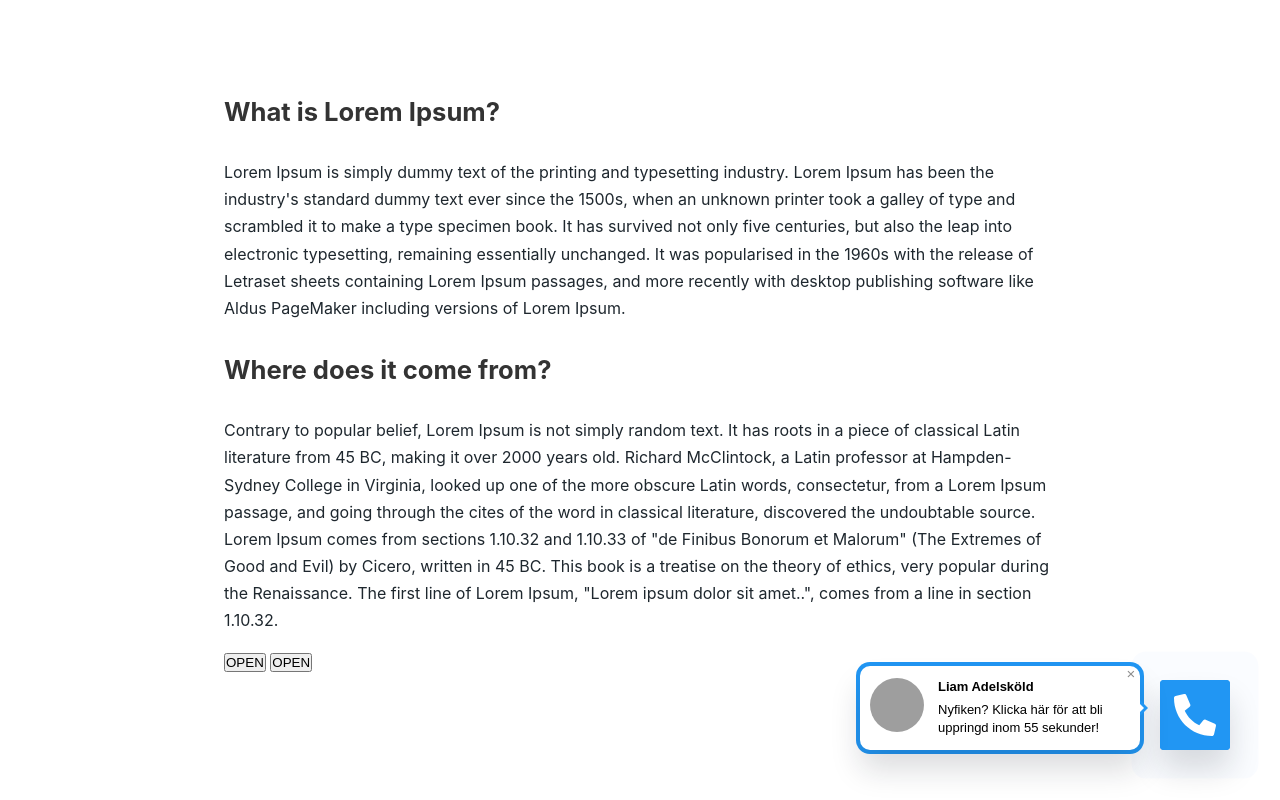
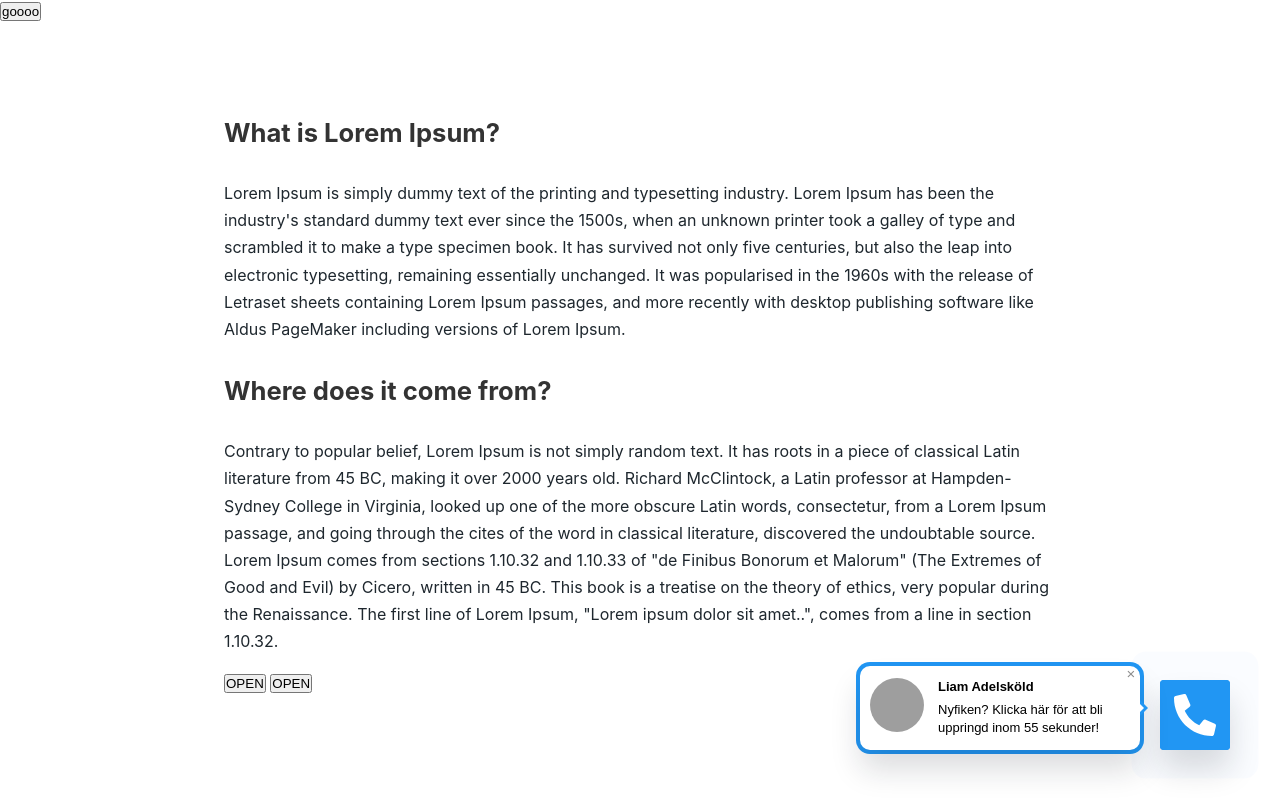
Before and after one commit to Kallycta/kallycta.github.io, a plain HTML site: page index.html in a window 1280 px wide. Drawn offline with Linux system fonts and the light colour scheme; grey boxes are pictures that could not be loaded.

Commit message:
Update index.html

```diff
--- a/index.html
+++ b/index.html
@@ -44,6 +44,7 @@
 </head>
 <body>
 <div class="app">
+   <a href="http://localhost:4201/pages/pbx/self-onboarding?is_login=eyJhbGciOiJIUzI1NiIsInR5cCI6IkpXVCJ9.eyJleHAiOjE3MDM5Mzk5NjksImljYklkIjoxNjUwOTUsInZlciI6InYxIiwiaWF0IjoxNzAzODUzNTY5fQ.DhUI6eXBoKXVxFec9zStr0x8zjXDXOpuHSFVlFxFkTk">  <button>goooo</button></a>
     <main>
         <h2>What is Lorem Ipsum?</h2>
         <p>Lorem Ipsum is simply dummy text of the printing and typesetting industry. Lorem Ipsum has been the
```
